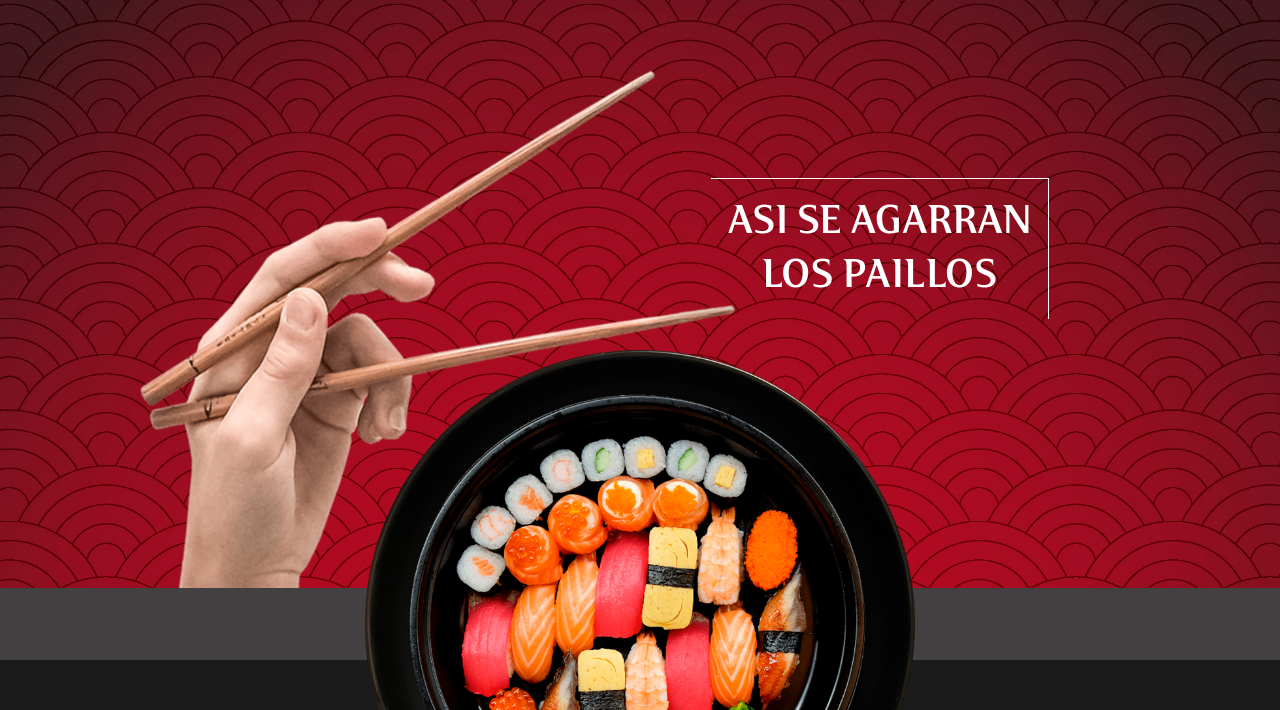
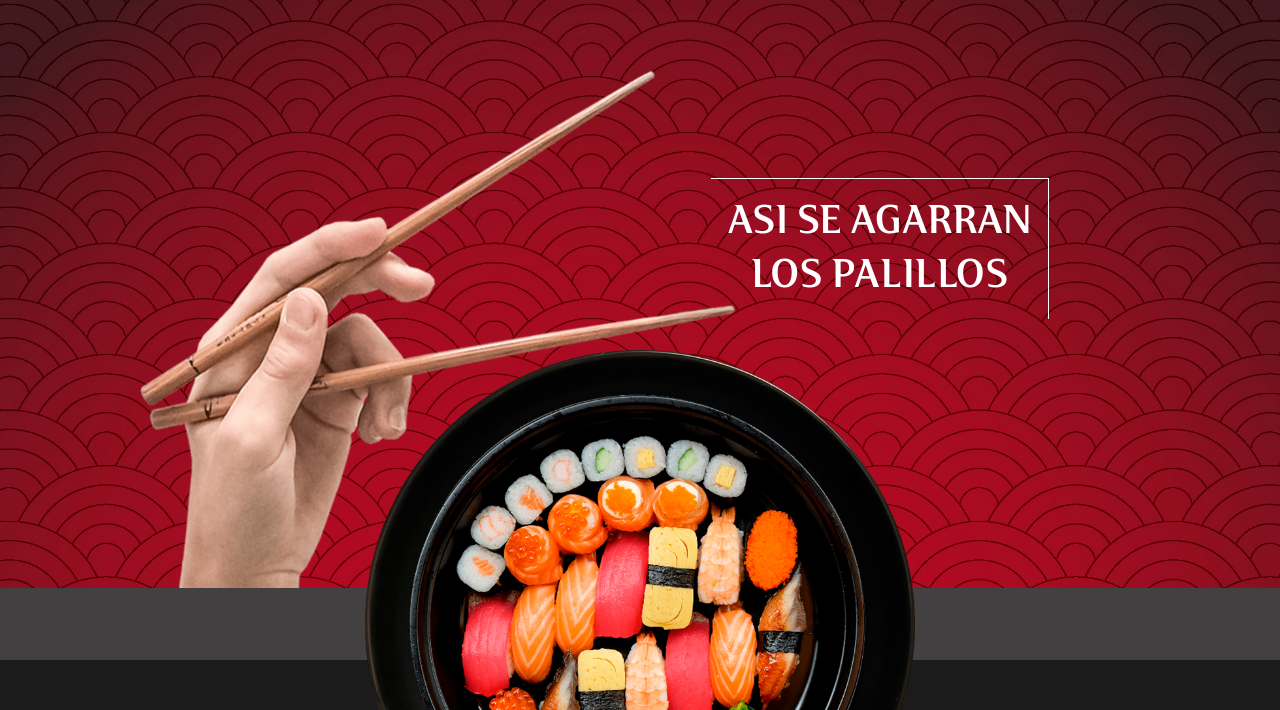
Before and after one commit to Edgardo-Baigorria/Integrador-Sushi, a plain HTML site: page index.html in a window 1280 px wide. Shown: the part 90-800 px from the top of the page. Drawn offline with Linux system fonts and the light colour scheme; a web font is replaced by a local one.

Commit message:
palillos

```diff
--- a/index.html
+++ b/index.html
@@ -34,7 +34,7 @@
         </nav>
         <div class="header-contain">
             <img src="img/manos.png" alt="" class="manos">
-            <h1>asi se agarran<br>los paillos</h1>
+            <h1>asi se agarran<br>los palillos</h1>
         </div>
         <div class="header-plate">
             <img src="img/plato.png" alt="plato">
```
